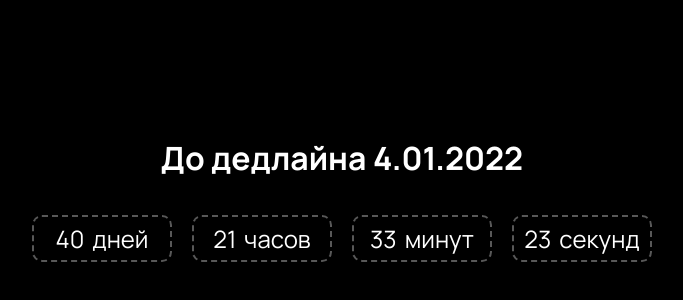
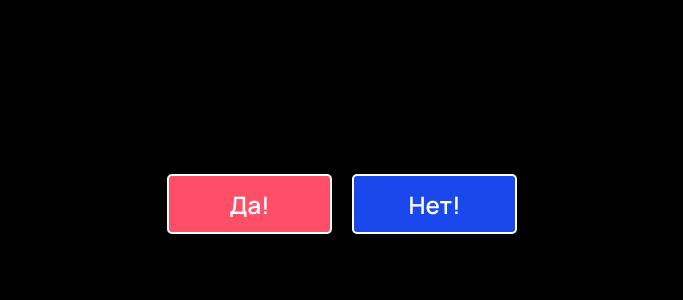
Before and after one commit to ckandy/ckandy.github.io, a plain HTML site: page index.html in a window 1280 px wide. Shown: the part 196-496 px from the top of the page, without its empty margins (298-981 px from the left). Drawn offline with nearby package versions, Linux system fonts and the light colour scheme.

Commit message:
added deadline

```diff
--- a/index.html
+++ b/index.html
@@ -25,25 +25,33 @@
     <meta name="msapplication-TileColor" content="#ffffff">
     <meta name="msapplication-TileImage" content="favicon/ms-icon-144x144.png">
     <meta name="theme-color" content="#ffffff">
+
+    <link rel="stylesheet" href="https://cdnjs.cloudflare.com/ajax/libs/animate.css/4.1.1/animate.min.css"/>
     <link rel="stylesheet" href="style.css">
   <title>Chaozu Kandy</title>
   </head>
   <body>
-    <section class="container">
+    <div class="dorm animate__animated">
+    <div class="wrapper">
+      <button id="yes">Да!</button>
+      <button id="no">Нет!</button>
+    </div>
+  </div>
+    <section class="container animate__animated">
       <div class="deadline__timer">
-        <div class="title">До дедлайна 4.01.2022 </div>
+        <div class="title">До дедлайна <span class="dead-date"></span></div>
         <div class="timer">
             <div class="timer__block">
-                <span id="days">12</span> дней
+                <span id="days"></span> дней
             </div>
             <div class="timer__block">
-                <span id="hours">20</span> часов
+                <span id="hours"></span> часов
             </div>
             <div class="timer__block">
-                <span id="minutes">56</span> минут
+                <span id="minutes"></span> минут
             </div>
             <div class="timer__block">
-                <span id="seconds">20</span> секунд
+                <span id="seconds"></span> секунд
             </div>
         </div>
     </div>
--- a/script.js
+++ b/script.js
@@ -1,8 +1,37 @@
 "use strict";
 
 window.addEventListener('DOMContentLoaded', ()=> {
-	//date
-    const deadline = '2022-01-04';
+    let deadline;
+
+	const yes = document.getElementById('yes'),
+        no  = document.getElementById('no'),
+        dorm = document.querySelector('.dorm'),
+        container = document.querySelector('.container'),
+        deadDate = document.querySelector('.dead-date');
+    yes.addEventListener('click', (e) => {
+        if (e.target && e.target.id == 'yes')
+        {
+            deadline = '2021-12-08';
+            deadDate.innerHTML = '08.12.2021';
+
+        }
+        isChecked();
+    });
+    no.addEventListener('click', (e) => {
+        if (e.target && e.target.id == 'no')
+        {
+            deadline = '2022-01-04';
+            deadDate.innerHTML = '04.01.2022';
+        }
+        isChecked();
+    });
+    function isChecked() {
+        dorm.classList.add('animate__fadeOut');
+        dorm.style.display = 'none';
+        container.classList.add('animate__fadeIn');
+
+    //date
+
     function getTimeRemaining(endtime) {
         const t = Date.parse(endtime) - Date.parse(new Date()),
             days = Math.floor(t / (1000 * 3600 * 24)),
@@ -49,6 +78,5 @@ window.addEventListener('DOMContentLoaded', ()=> {
         }
     }
     setclock('.timer', deadline);
-
-
+    }
 })
--- a/style.css
+++ b/style.css
@@ -5,6 +5,7 @@
 	font-family: 'Manrope', sans-serif;
 	color:#fff;
 	text-align: center;
+	background-color: black;
 }
 .container {
 	width: 100vw;
@@ -13,6 +14,7 @@
 	display: flex;
 	justify-content: center;
 	align-items: center;
+	transition: 0.3s all;
 }
 .title {
 	font-size: 2rem;
@@ -42,9 +44,60 @@
 	margin:5px 10px;
 	border: 2px dashed #585858;
 	border-radius: 10px;
-	width: 140px;
+	width: 160px;
 }
 .timer .timer__block span {
 	display: block;
 	margin-right: 8px;
 }
+.dorm {
+	display: flex;
+	flex-wrap: wrap;
+	justify-content: center;
+	align-items: center;
+	background: #000;
+	width: 100vw;
+	height: 100vh;
+	transition: 0.3s all;
+	position: absolute;
+	top: 0;
+	left: 0;
+	z-index: 2;
+}
+.wrapper{
+	display: inline-flex;
+	height: 100px;
+	width: 400px;
+	align-items: center;
+	justify-content: space-evenly;
+	border-radius: 5px;
+	padding: 20px 15px;
+	box-shadow: 5px 5px 30px rgba(0,0,0,0.2);
+}
+.wrapper button{
+	background: #fff;
+	height: 100%;
+	width: 100%;
+	display: flex;
+	align-items: center;
+	justify-content: space-evenly;
+	margin: 0 10px;
+	border-radius: 5px;
+	cursor: pointer;
+	padding: 0 10px;
+	border: 2px solid #fff;
+	transition: all 0.3s ease;
+	color: #fff;
+	font-size: 24px;
+	font-weight: 600;
+	text-align: center;
+}
+#yes {
+	background: #ff4f68;
+}
+#no {
+	background: #1b48ed;
+}
+button:hover {
+	transform: scale(1.1);
+}
```
